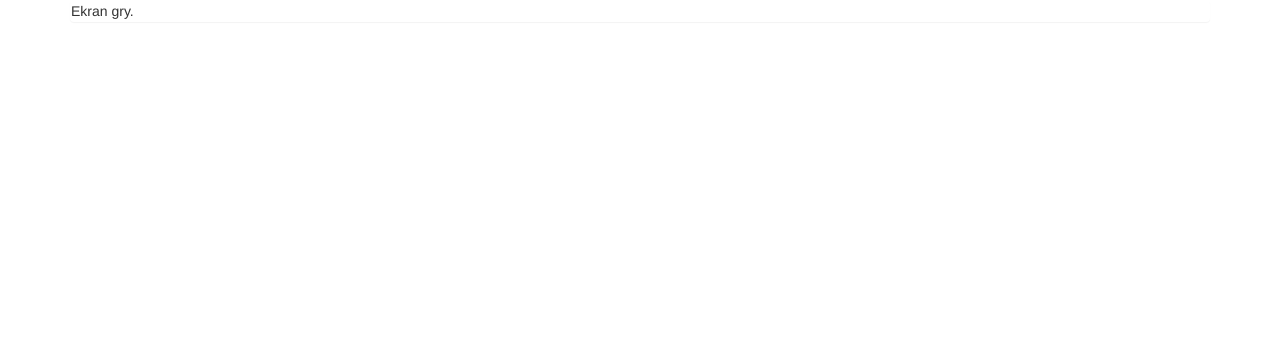
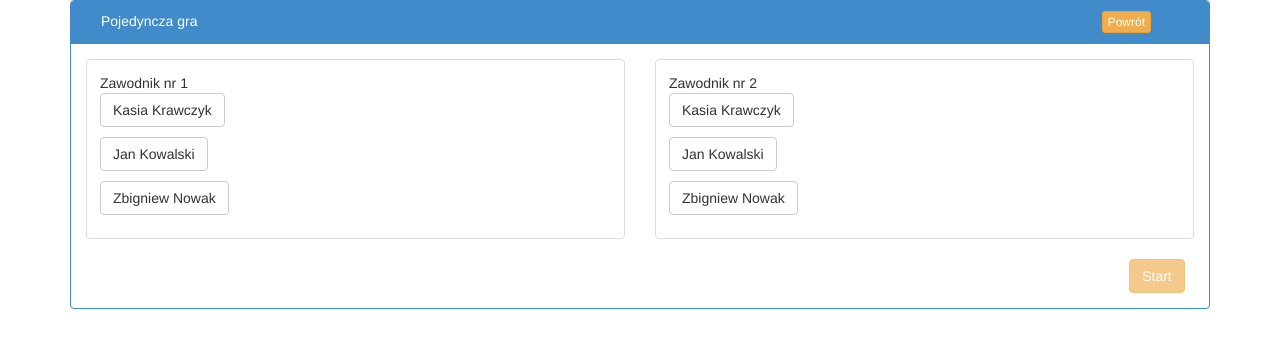
Before and after one commit to shake2002/darts, a plain HTML site: page app/index.html at #/singleGame in a window 1280 px wide. Drawn offline with Linux system fonts and the light colour scheme.

Commit message:
Controller + selecting player

```diff
--- a/app/html/partials/singleGame.html
+++ b/app/html/partials/singleGame.html
@@ -1,3 +1,33 @@
-<div class="panel panel-primery">
-	Ekran gry.
+<div class="panel panel-primary">
+	<div class="panel-heading"><div class="col-md-11">Pojedyncza gra</div><div class="col=md-1"><a class="btn btn-warning btn-xs" role="button" href="#/">Powrót</a></div></div>
+	<div class="panel-body" ng-show="!playersSelected">
+		<div class="row">
+			<div class="col-md-6">
+				<div class="thumbnail">
+					<div class="caption">
+						Zawodnik nr 1
+						<p ng-repeat="player in players">
+							<button  ng-class="{'btn btn-primary' : playerChosen[0] == player.id, 'btn btn-default' : playerChosen[0] != player.id}" ng-click="selectPlayer(player.id, 1)" ng-disabled="(playerChosen[0] > 0 && playerChosen[0] != player.id)  || playerChosen[1] == player.id">{{player.name}}</button>
+						</p>
+					</div>
+				</div>
+			</div>
+			<div class="col-md-6">
+				<div class="thumbnail">
+					<div class="caption">
+						Zawodnik nr 2
+						<p ng-repeat="player in players">
+							<button ng-class="{'btn btn-primary' : playerChosen[1] == player.id, 'btn btn-default' : playerChosen[1] != player.id}" ng-click="selectPlayer(player.id, 2)" ng-disabled="(playerChosen[1] > 0 && playerChosen[1] != player.id) || playerChosen[0] == player.id">{{player.name}}</button>
+						</p>
+					</div>
+				</div>
+			</div>
+		</div>
+		<div class="row">
+			<div class="col-md-1 col-md-offset-11"><button class="btn btn-warning" ng-click="startGame();" ng-disabled="playerChosen[0] == 0 || playerChosen[1] == 0">Start</button></div>
+		</div>
+	</div>
+	<div class="panel-body" ng-show="playersSelected">
+		Ekran gry
+	</div>
 </div>
--- a/app/js/controllers.js
+++ b/app/js/controllers.js
@@ -2,6 +2,40 @@ angular.module('contorllers', [])
 
 .controller('SingleGameCtrl', ['$scope',
 	function($scope) {
+		$scope.playersSelected = false;
 
+		$scope.players = [{
+			'id': 1,
+			'selected': false,
+			'name': 'Kasia Krawczyk'
+		}, {
+			'id': 2,
+			'selected': false,
+			'name': 'Jan Kowalski'
+		}, {
+			'id': 3,
+			'selected': false,
+			'name': 'Zbigniew Nowak'
+		}];
+
+		$scope.playerChosen = [0, 0];
+
+		$scope.startGame = function() {
+			$scope.playersSelected = true;
+		};
+
+		$scope.selectPlayer = function(playerId, columnNo) {
+			if ($scope.playerChosen[columnNo - 1] == playerId) {
+				$scope.playerChosen[columnNo - 1] = 0;
+			} else {
+				for (var i = $scope.players.length - 1; i >= 0; i--) {
+					player = $scope.players[i];
+					if (player.id == playerId) {
+						$scope.playerChosen[columnNo - 1] = playerId;
+						break;
+					}
+				}
+			}
+		};
 	}
 ]);
```
